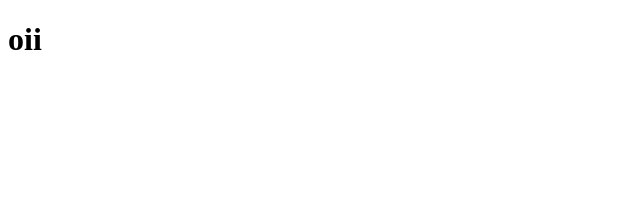
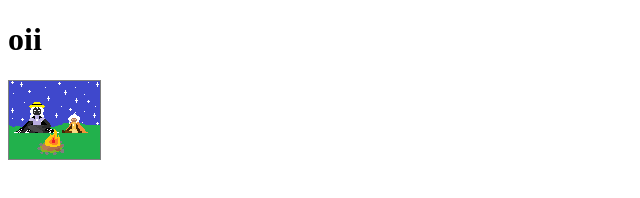
Before and after one commit to jula-ga/comit, a plain HTML site: page index.html in a window 1280 px wide. Shown: the whole page, without its empty margins (0-640 px from the left). Drawn offline with Linux system fonts and the light colour scheme.

Commit message:
adicionar imagem

```diff
--- a/index.html
+++ b/index.html
@@ -7,5 +7,6 @@
 </head>
 <body>
     <h1>oii</h1>
+    <img src="fogueira.png">
 </body>
 </html>
```
Also changed, not shown: fogueira.png (added).
